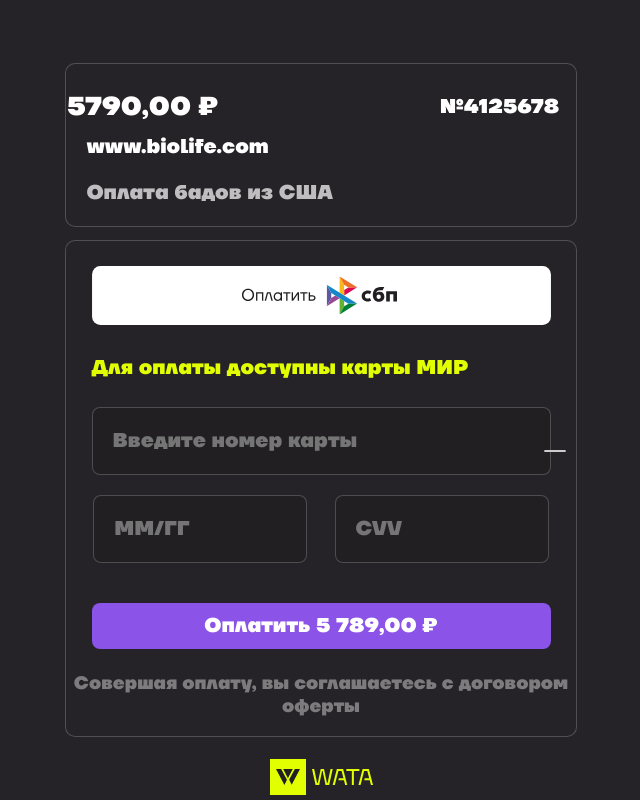
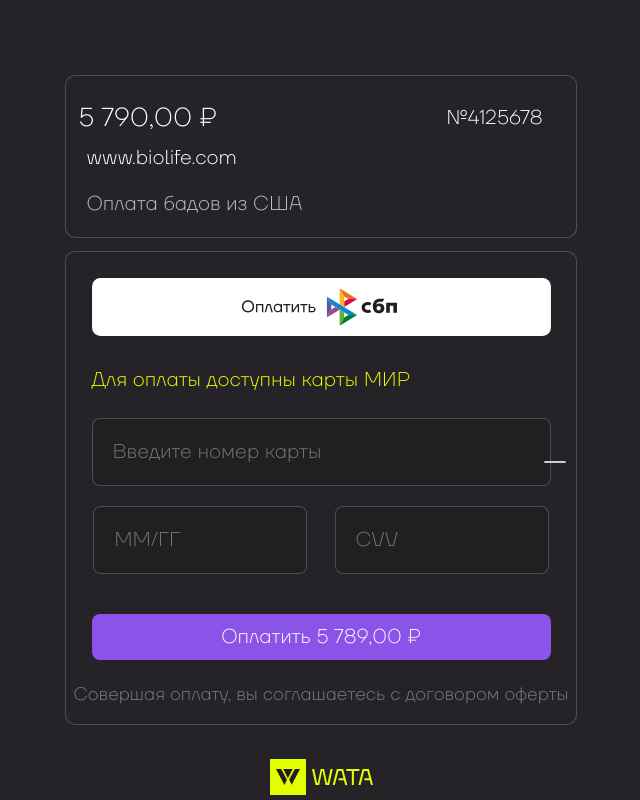
Before and after one commit to WataPayments/pay-form, a React (Create React App) app in the folder pay/: page / in a window 1280 px wide. Shown: the whole page, without its empty margins (319-959 px from the left). Built offline with nearby package versions, Linux system fonts and the light colour scheme.

Commit message:
Fix position in OrderInfo and Fonts

```diff
--- a/pay/src/Components/OrderInfo.jsx
+++ b/pay/src/Components/OrderInfo.jsx
@@ -6,7 +6,7 @@
     return(
         <div className={"order-info-block"}>
             <div className={"price-and-number-order"}>
-                <p className={"price"}>5790,00 ₽</p>
+                <p className={"price"}>5 790,00 ₽</p>
                 <p className={"number"}>№4125678</p>
             </div>
             <div className={"link-and-info-order"}>
--- a/pay/src/Styles/OrderInfoStyle.css
+++ b/pay/src/Styles/OrderInfoStyle.css
@@ -106,7 +106,7 @@
     align-items: center;
 }
 .price-and-number-order p{
-    width: 25%;
+    width: 26%;
     text-align: center;
     margin: 5% 0;
     margin-bottom: 2%;
@@ -154,7 +154,7 @@
         align-items: center;
     }
     .price-and-number-order p{
-        width: 30%;
+        width: 32%;
         text-align: center;
         margin: 5% 0;
         margin-bottom: 2%;
@@ -203,7 +203,7 @@
         align-items: center;
     }
     .price-and-number-order p{
-        width: 27%;
+        width: 28%;
         text-align: center;
         margin: 5% 0;
         margin-bottom: 2%;
--- a/pay/src/index.css
+++ b/pay/src/index.css
@@ -97,7 +97,8 @@
 
 * {
     box-sizing: border-box;
-    font-family: 'TTFirsNeue Black';
+    font-family: 'TTFirsNeue ExtraLight';
+    font-weight: 400;
 }
 
 .App {
```
